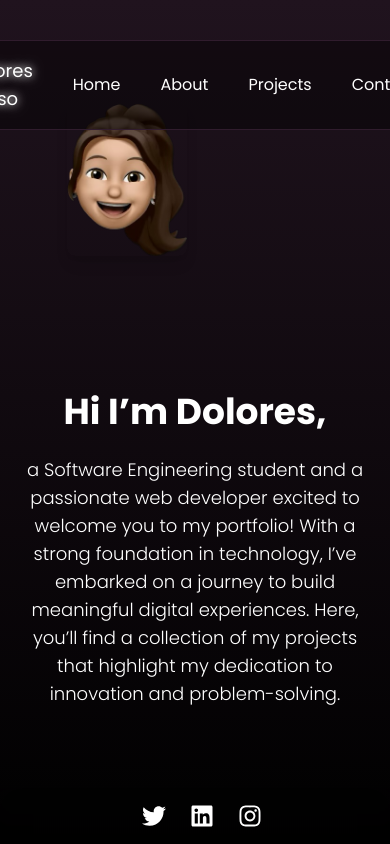
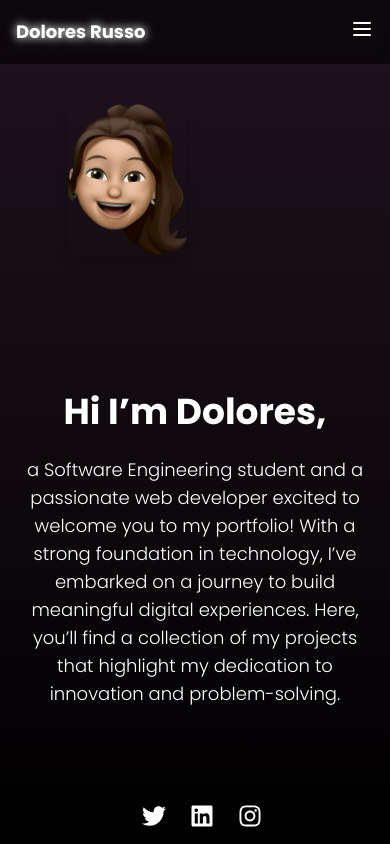
Before and after one commit to dolorusso/portfolio, a Next.js app: page / in a window 390 px wide. Shown: the top 844 px of the page. Built offline with nearby package versions, Linux system fonts and the light colour scheme.

Commit message:
hago responsive la navbar

```diff
--- a/components/Navbar.js
+++ b/components/Navbar.js
@@ -2,8 +2,10 @@
 import Link from 'next/link';
 import { motion } from 'framer-motion';
 import { useState, useEffect } from 'react';
+import { Menu, X } from 'lucide-react';
 
 export default function Navbar() {
+  const [isOpen, setIsOpen] = useState(false);
   const [isScrolled, setIsScrolled] = useState(false);
 
   useEffect(() => {
@@ -15,12 +17,17 @@ export default function Navbar() {
     return () => window.removeEventListener('scroll', handleScroll);
   }, []);
 
+  const toggleMenu = () => {
+    setIsOpen(!isOpen);
+  };
+
   return (
+    <>
       <motion.nav
         initial={{ opacity: 0, y: -20 }}
         animate={{ opacity: 1, y: 0 }}
         transition={{ duration: 0.5 }}
-      className="fixed top-4 w-full z-50 flex justify-center"
+        className="hidden md:flex fixed top-4 w-full z-50 justify-center"
       >
         <div
           className={`flex items-center space-x-8 px-6 py-4 mt-6 border border-[#301c2d] rounded-full transition-all duration-300 ${
@@ -28,34 +35,86 @@ export default function Navbar() {
           }`}
         >
           <span className="text-white text-lg glow-text">Dolores Russo</span>
-
           <div className="flex space-x-6">
-          <Link href="#hero" className="text-white  hover:bg-[#5e3255ea] hover:rounded-full hover: px-2 transition-all">
+            <Link href="#hero" className="text-white hover:bg-[#5e3255ea] hover:rounded-full hover:px-2 transition-all">
               Home
             </Link>
-          <Link href="#services" className="text-white  hover:bg-[#5e3255ea] hover:rounded-full hover: px-2 transition-all">
+            <Link href="#services" className="text-white hover:bg-[#5e3255ea] hover:rounded-full hover:px-2 transition-all">
               About
             </Link>
-          <Link href="#projects" className="text-white  hover:bg-[#5e3255ea] hover:rounded-full hover: px-2 transition-all">
+            <Link href="#projects" className="text-white hover:bg-[#5e3255ea] hover:rounded-full hover:px-2 transition-all">
               Projects
             </Link>
-          <Link href="#contact" className="text-white hover:bg-[#5e3255ea] hover:rounded-full hover: px-2 transition-all">
+            <Link href="#contact" className="text-white hover:bg-[#5e3255ea] hover:rounded-full hover:px-2 transition-all">
               Contact
             </Link>
           </div>
-      {/*
-        <a
-          href="/assets/cv-dolores_russo.pdf"
-          download
-          className="text-white bg-[#5e3255ea] hover:bg-[#97588bea] px-4 py-1 rounded-full transition-all flex items-center space-x-1"
-        >
-          <span>Get CV</span>
-          <svg className="w-4 h-4" fill="none" stroke="currentColor" viewBox="0 0 24 24" xmlns="http://www.w3.org/2000/svg">
-            <path strokeLinecap="round" strokeLinejoin="round" strokeWidth="2" d="M4 16v2a2 2 0 002 2h12a2 2 0 002-2v-2M12 4v12m0 0l-4-4m4 4l4-4"></path>
-          </svg>
-        </a>
-      */}
         </div>
       </motion.nav>
+
+
+      <motion.nav
+        initial={{ opacity: 0 }}
+        animate={{ opacity: 1 }}
+        transition={{ duration: 0.5 }}
+        className="md:hidden fixed top-0 left-0 w-full z-50 bg-black/60 backdrop-blur-sm"
+      >
+        <div className="px-4">
+          <div className="flex items-center justify-between h-16">
+            <div className="flex-shrink-0">
+              <span className="text-white text-lg font-bold glow-text">Dolores Russo</span>
+            </div>
+
+            <div>
+              <button
+                onClick={toggleMenu}
+                className="text-white focus:outline-none"
+                aria-label="Toggle menu"
+              >
+                {isOpen ? <X size={24} /> : <Menu size={24} />}
+              </button>
+            </div>
+          </div>
+
+          <motion.div
+            initial={{ height: 0, opacity: 0 }}
+            animate={{ height: isOpen ? 'auto' : 0, opacity: isOpen ? 1 : 0 }}
+            transition={{ duration: 0.3 }}
+            className="overflow-hidden"
+          >
+            <div className="flex flex-col space-y-2 px-2 pt-2 pb-3">
+              <Link
+                href="#hero"
+                onClick={toggleMenu}
+                className="text-white hover:bg-[#5e3255ea] hover:rounded-md px-3 py-2 transition-all"
+              >
+                Home
+              </Link>
+              <Link
+                href="#services"
+                onClick={toggleMenu}
+                className="text-white hover:bg-[#5e3255ea] hover:rounded-md px-3 py-2 transition-all"
+              >
+                About
+              </Link>
+              <Link
+                href="#projects"
+                onClick={toggleMenu}
+                className="text-white hover:bg-[#5e3255ea] hover:rounded-md px-3 py-2 transition-all"
+              >
+                Projects
+              </Link>
+              <Link
+                href="#contact"
+                onClick={toggleMenu}
+                className="text-white hover:bg-[#5e3255ea] hover:rounded-md px-3 py-2 transition-all"
+              >
+                Contact
+              </Link>
+            </div>
+          </motion.div>
+        </div>
+      </motion.nav>
+    </>
   );
 }
```
Lines whose indentation alone changed are shown as unchanged.
